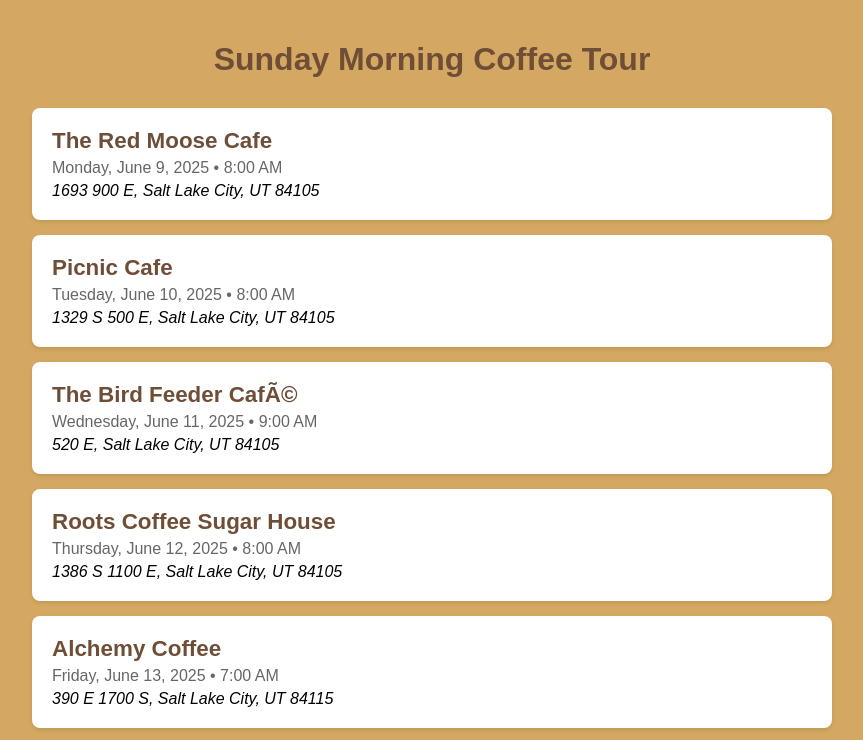
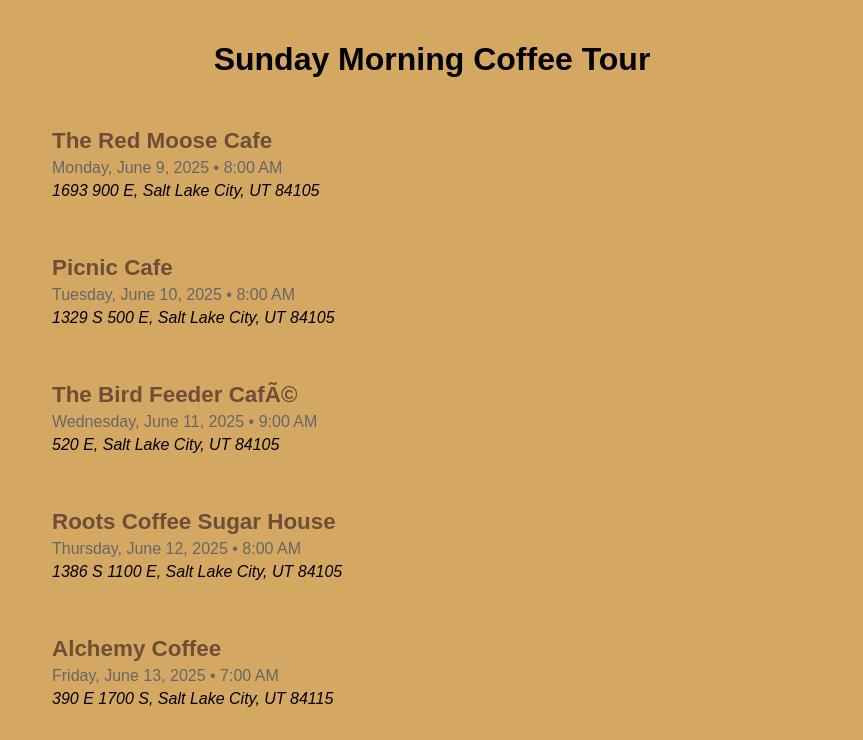
Before and after one commit to dciarl90/dciarl90.github.io, a plain HTML site: page coffee.html in a window 1280 px wide. Shown: the top 740 px of the page, without its empty margins (208-1071 px from the left). Drawn offline with Linux system fonts and the light colour scheme.

Commit message:
Update coffee.html

```diff
--- a/coffee.html
+++ b/coffee.html
@@ -14,16 +14,16 @@
             color: black;
         }
         h1 {
-            color: #6F4E37;
+            color: rgb(0, 0, 0);
             text-align: center;
             margin-bottom: 30px;
         }
         .coffee-shop {
-            background-color: white;
+            background-color: rgb(212, 168, 98);
             border-radius: 8px;
             padding: 20px;
             margin-bottom: 15px;
-            box-shadow: 0 2px 4px rgba(0,0,0,0.1);
+            box-shadow: 0 2px 4px rgba(0,0,0,0);
         }
         .coffee-shop.past {
             opacity: 0.7;
```
